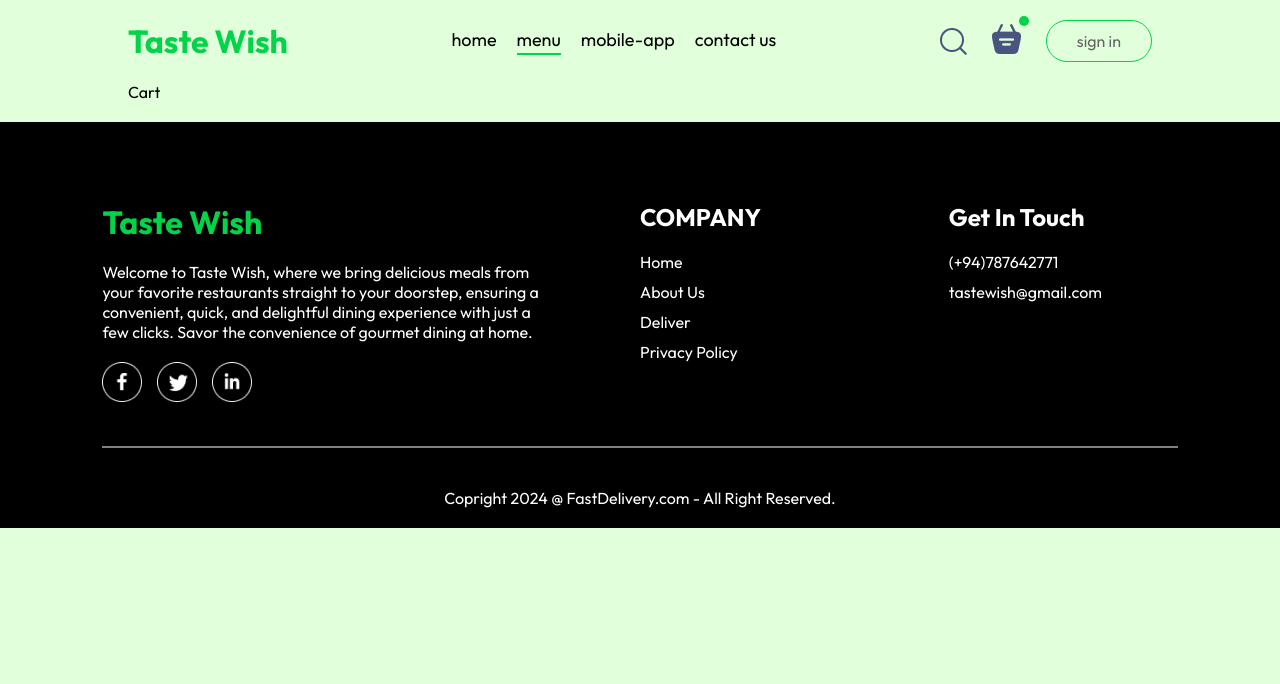
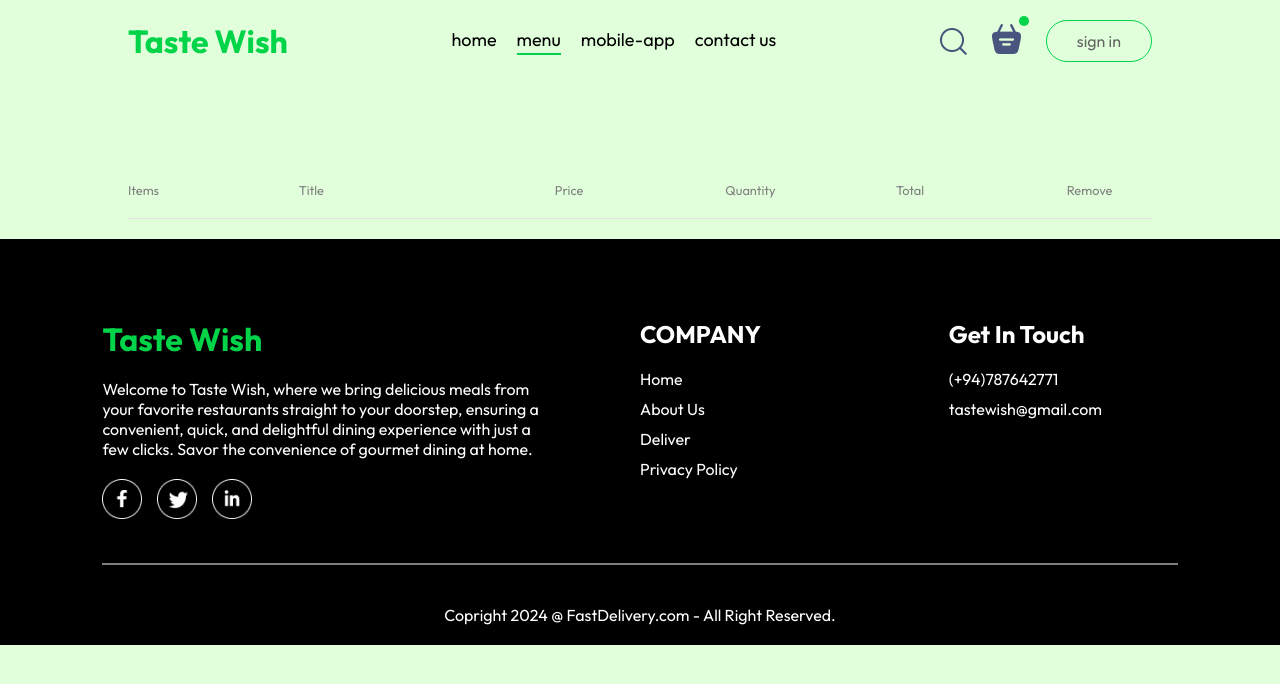
Before and after one commit to Banukaiw/Food_Delivery, a React (Create React App) app: page /cart in a window 1280 px wide. Shown: the top 684 px of the page. Built offline with nearby package versions, Linux system fonts and the light colour scheme.

Commit message:
version 07

```diff
--- a/src/components/NavBar/navbar.js
+++ b/src/components/NavBar/navbar.js
@@ -9,7 +9,7 @@
   return (
     <div className='navbar'>
         {/* <img className='logo' src={assets.logo} alt="logo"></img> */}
-        <h1>Taste Wish</h1>
+        <Link to='/'><h1>Taste Wish</h1></Link>
         <ul className='navbar-menu'>
             <Link to='/' onClick={()=>setMenu("home")} className={menu==="home"?"active":""}>home</Link>
             <a href='#explore-menu'  onClick={()=>setMenu("menu")} className={menu==="menu"?"active":""}>menu</a>
@@ -19,7 +19,7 @@
         <div className='navbar-right'>
             <img src={assets.search_icon} alt=''></img>
             <div className='navbar-search-icon'>
-                <img src={assets.basket_icon} alt ="basket"></img>
+                <Link to='/cart'><img src={assets.basket_icon} alt ="basket"></img></Link>
                 <div className='dot'></div>
             </div>
             <button onClick={()=>setShowLogin(true)}>sign in</button>
--- a/src/pages/Cart/Cart.css
+++ b/src/pages/Cart/Cart.css
@@ -0,0 +1,28 @@
+.cart{
+    margin-top: 100px;
+}
+
+.cart-item-title{
+    display: grid;
+    grid-template-columns: 1fr 1.5fr 1fr 1fr 1fr 0.5fr;
+    align-items: center;
+    color: gray;
+    font-size: max(1vw,12px);
+}
+
+.cart-item-item{
+    margin: 10px 0px;
+    color: #000;
+}
+.cart-item-item img{
+    width: 50%;
+}
+.cart hr{
+    height: 1px;
+    background-color: #e2e2e2;
+    border: none;
+}
+
+.cart-item-item .cross{
+    cursor: pointer;
+}
--- a/src/pages/Cart/Cart.js
+++ b/src/pages/Cart/Cart.js
@@ -1,9 +1,44 @@
-import React from 'react'
+import React, { useContext } from 'react'
 import './Cart.css'
+import {StoreContext} from '../../context/StoreContext'
 
 const Cart = () => {
+
+  const {cartItems,food_list,removeFromCart} = useContext(StoreContext)
   return (
-    <div>Cart</div>
+    <div className='cart'>
+      <div className='cart-item'>
+        <div className='cart-item-title'>
+          <p>Items</p>
+          <p>Title</p>
+          <p>Price</p>
+          <p>Quantity</p>
+          <p>Total</p>
+          <p>Remove</p>
+        </div>
+        <br/>
+        <hr/>
+        {food_list.map((item,index)=>{
+          if(cartItems[item._id] > 0)
+          {
+            return(
+              <div>
+                <div className='cart-item-title cart-item-item'>
+                <img src={item.image} alt=''></img>
+                <p>{item.name}</p>
+                <p>${item.price}</p>
+                <p>{cartItems[item._id]}</p>
+                <p>{item.price * cartItems[item._id]}</p>
+                <p onClick={()=>removeFromCart(item._id)} className='cross'>x</p>
+              </div>
+              <hr/>
+              </div>
+
+            )
+          }
+        })}
+      </div>
+    </div>
   )
 }
 
```
